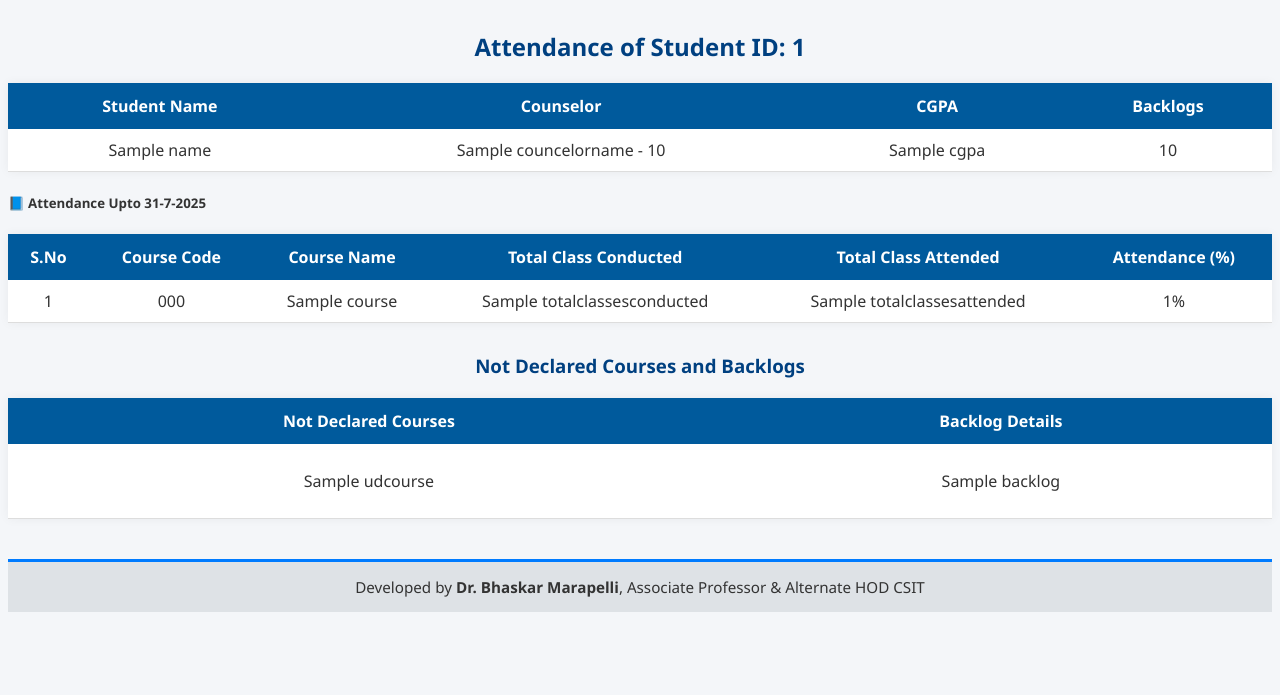
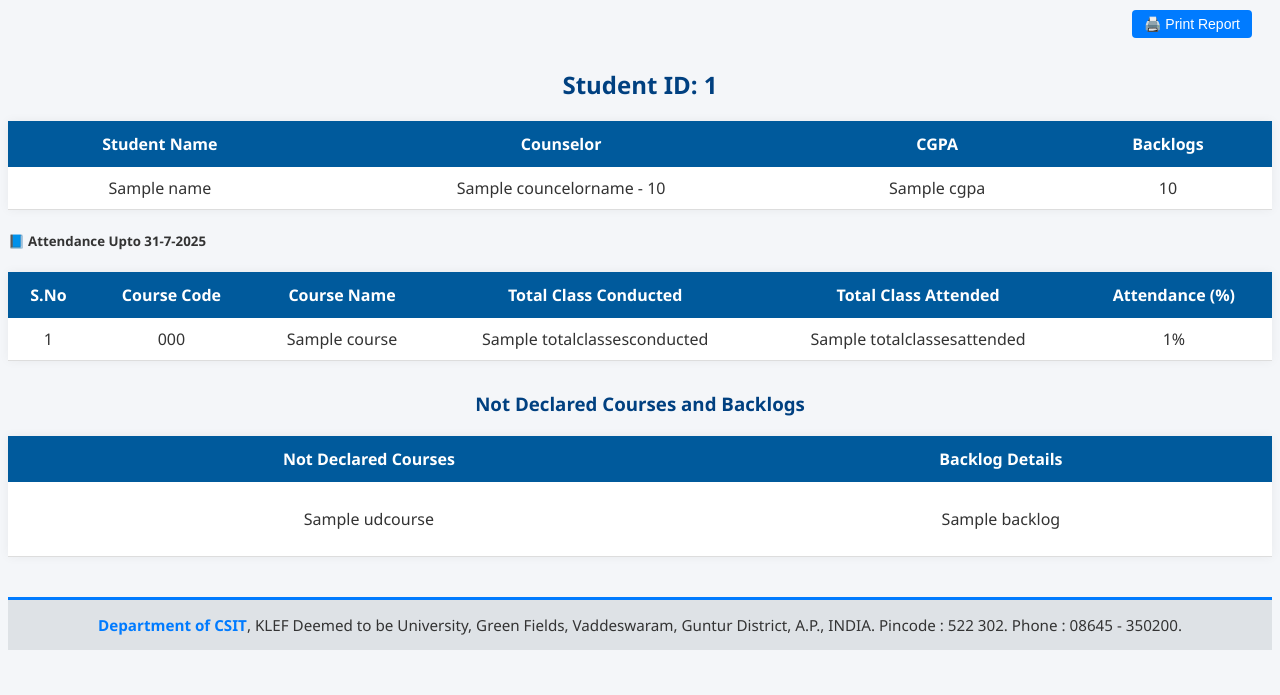
Before and after one commit to bhaskarmarapelli/CSIT_Attendance, a Flask app: template templates/result.html in a window 1280 px wide. Shown: the part 105-800 px from the top of the page. Run offline with Flask 3, Linux system fonts and the light colour scheme; the template is opened without the code that fills it: most values are stand-ins (such as "Sample title", 1, 10 or a date in 2020).

Commit message:
print version updated with print icon

```diff
--- a/app.py
+++ b/app.py
@@ -11,7 +11,7 @@ df = pd.read_csv('attendance31july.csv')
 def home():
     return render_template('search.html')
 
-@app.route('/summary', methods=['POST'])
+@app.route('/report', methods=['POST'])
 def summary():
     student_id = request.form['student_id']
     try:
--- a/templates/result.html
+++ b/templates/result.html
@@ -31,6 +31,7 @@
       margin-top: 30px;
       text-align: center;
     }
+
 
     table {
       width: 100%;
@@ -70,6 +71,10 @@
       font-size: 0.95em;
       border-top: 3px solid #007bff;
     }
+ .footer span {
+      color: #007bff;
+      font-weight: bold;
+    }
 
     ul.no-bullets {
       list-style-type: none;
@@ -95,28 +100,36 @@
 
   <!-- Print Styles -->
 <style media="print">
+  @page {
+    size: A4;
+    margin: 10mm;
+  }
+
   body {
     font-size: 10px;
     background-color: #fff;
     color: #000;
     margin: 0;
+    padding: 0;
   }
 
   .header {
-      background-color: transparent;
-      border: none;
+    text-align: center;
     padding: 5px;
+    border-bottom: 1px solid #000;
   }
 
   .header img {
-      max-width: 100px;
-      box-shadow: none;
+    max-width: 80px;
+    margin-bottom: 5px;
   }
 
   h2, h3, h5 {
-      font-size: 14px;
-      margin: 5px 0;
+    font-size: 12px;
+    font-weight: bold;
+    margin: 4px 0;
     text-align: center;
+    color: #002d72;
   }
 
   table {
@@ -127,9 +140,13 @@
 
   th, td {
     border: 1px solid #000;
-      padding: 3px;
+    padding: 2px;
     font-size: 9px;
     text-align: center;
+  }
+
+  tr:nth-child(even) td {
+    background-color: #f0f8ff;
   }
 
   ul.no-bullets {
@@ -140,18 +157,38 @@
 
   .footer {
     font-size: 9px;
+    text-align: center;
     margin-top: 5px;
     border-top: 1px solid #000;
-      background-color: transparent;
+    padding-top: 3px;
+    color: #333;
   }
+  .footer span {
+      color: #007bff;
+      font-weight: bold;
+    }
+
+
+  button {
+    display: none;
+  }
+
 </style>
+
+
 </head>
 <body>
  <div class="header">
     <img src="/static/csit_logo.png" alt="CSIT Department Logo">
   </div>
 
-  <h2>Attendance of Student ID: {{ student_id }}</h2>
+<div style="text-align: right; margin: 10px 20px;">
+  <button onclick="window.print()" style="background-color: #007bff; color: white; border: none; padding: 6px 12px; border-radius: 4px; font-size: 14px; cursor: pointer;">
+    🖨️ Print Report
+  </button>
+</div>
+
+  <h2>Student ID: {{ student_id }}</h2>
 
   <table>
     <thead>
@@ -228,7 +265,11 @@
   </table>
 
     <div class="footer">
-    Developed by <strong>Dr. Bhaskar Marapelli</strong>, Associate Professor & Alternate HOD CSIT
+      <span>Department of CSIT</span>, KLEF Deemed to be University,
+Green Fields, Vaddeswaram,
+Guntur District, A.P., INDIA.
+Pincode : 522 302.
+Phone : 08645 - 350200.
     </div>
 </body>
 
```
Also changed, not shown: templates/search.html (+7 -3 lines). Lines whose indentation alone changed are shown as unchanged.
